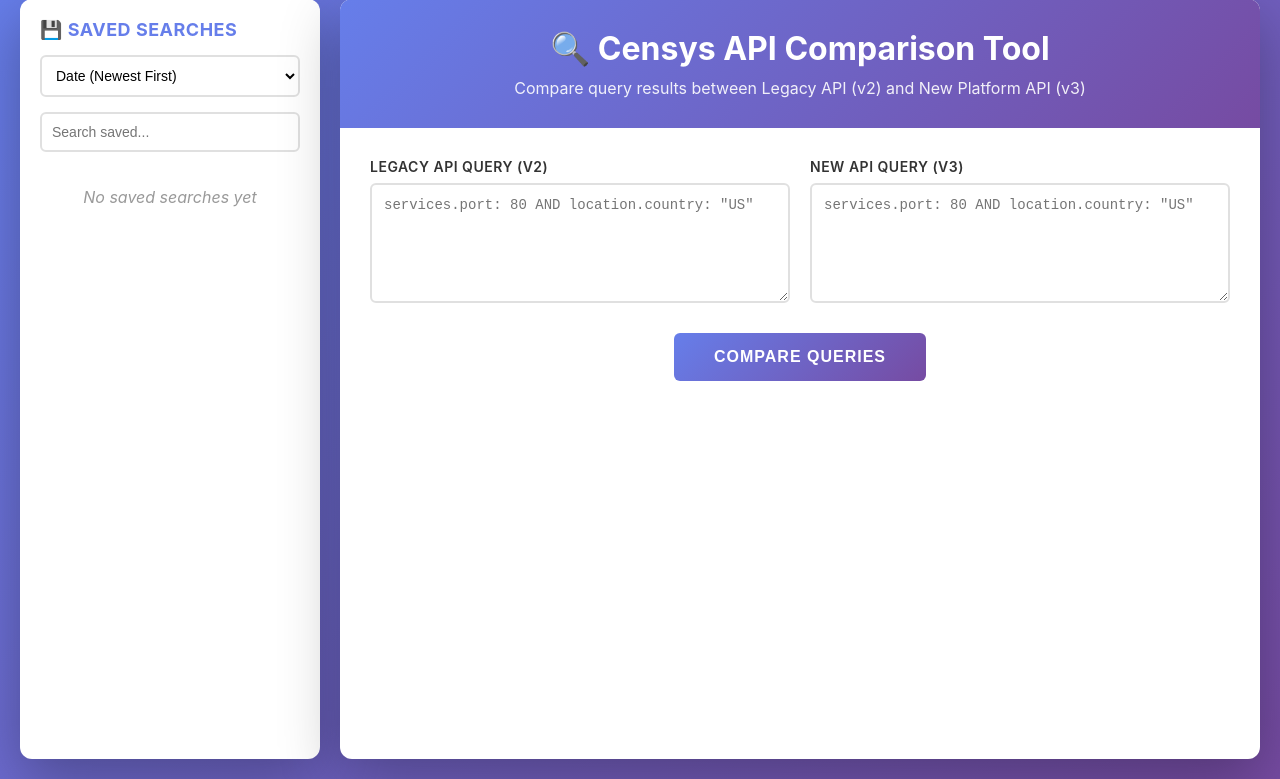
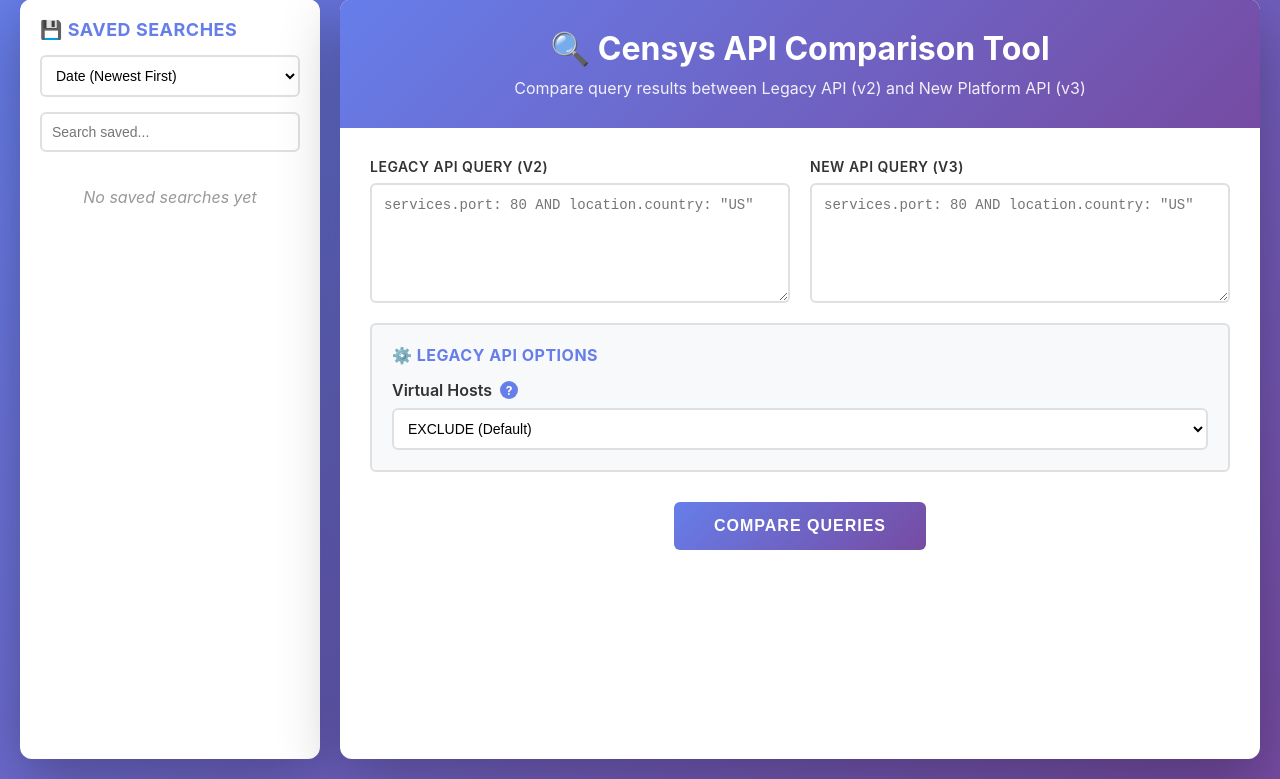
Before and after one commit to jonathanbrooke/censys-api-comparison, a Flask app: page / in a window 1280 px wide. Shown: the part 21-800 px from the top of the page. Run offline with Flask 3, Linux system fonts and the light colour scheme; data that the repository does not hold is empty; parts of the project's set-up code (start-up, migrations or seed data) failed here and were passed over.

Commit message:
Add virtual_hosts parameter support for Legacy API
- Added virtual_hosts parameter to get_legacy_results() function
- Added dropdown selector in web UI with EXCLUDE/INCLUDE/ONLY options
- Added tooltip explaining virtual_hosts behavior
- Updated README with detailed API endpoint documentation

```diff
--- a/app.py
+++ b/app.py
@@ -55,7 +55,7 @@
     return text
 
 
-def get_legacy_results(query, limit=100):
+def get_legacy_results(query, limit=100, virtual_hosts="EXCLUDE"):
     """Fetch results from Legacy Censys API."""
     ips = set()
     total_hits = 0
@@ -65,7 +65,7 @@
     params = {
         "q": query,
         "per_page": limit,
-        "virtual_hosts": "EXCLUDE",
+        "virtual_hosts": virtual_hosts,
         "fields": ["ip"]
     }
 
@@ -167,6 +167,7 @@
     data = request.get_json()
     legacy_query = strip_quotes(data.get('legacy_query', ''))
     new_query = strip_quotes(data.get('new_query', ''))
+    virtual_hosts = data.get('virtual_hosts', 'EXCLUDE')
 
     if not legacy_query or not new_query:
         return jsonify({
@@ -174,7 +175,9 @@
         }), 400
 
     # Fetch results from both APIs
-    legacy_ips, legacy_total, legacy_error = get_legacy_results(legacy_query)
+    legacy_ips, legacy_total, legacy_error = get_legacy_results(
+        legacy_query, virtual_hosts=virtual_hosts
+    )
     new_ips, new_total, new_error = get_new_results(new_query)
 
     # Calculate differences
--- a/templates/index.html
+++ b/templates/index.html
@@ -433,6 +433,101 @@
             outline: none;
             border-color: #667eea;
         }
+
+        .options-section {
+            margin-top: 20px;
+            background: #f8f9fa;
+            border-radius: 6px;
+            padding: 20px;
+            border: 2px solid #e0e0e0;
+        }
+
+        .options-section h3 {
+            color: #667eea;
+            margin-bottom: 15px;
+            font-size: 16px;
+            text-transform: uppercase;
+            letter-spacing: 0.5px;
+        }
+
+        .option-group {
+            display: flex;
+            flex-direction: column;
+            gap: 8px;
+        }
+
+        .option-group label {
+            font-weight: 600;
+            color: #333;
+            display: flex;
+            align-items: center;
+            gap: 8px;
+        }
+
+        .option-group select {
+            padding: 10px;
+            border: 2px solid #e0e0e0;
+            border-radius: 6px;
+            font-size: 14px;
+            background: white;
+            cursor: pointer;
+        }
+
+        .option-group select:focus {
+            outline: none;
+            border-color: #667eea;
+        }
+
+        .tooltip {
+            position: relative;
+            cursor: help;
+            display: inline-flex;
+            align-items: center;
+            justify-content: center;
+            width: 18px;
+            height: 18px;
+            background: #667eea;
+            color: white;
+            border-radius: 50%;
+            font-size: 12px;
+            font-weight: bold;
+        }
+
+        .tooltip .tooltiptext {
+            visibility: hidden;
+            width: 300px;
+            background-color: #555;
+            color: #fff;
+            text-align: left;
+            border-radius: 6px;
+            padding: 10px;
+            position: absolute;
+            z-index: 1;
+            bottom: 125%;
+            left: 50%;
+            margin-left: -150px;
+            opacity: 0;
+            transition: opacity 0.3s;
+            font-size: 13px;
+            line-height: 1.4;
+            font-weight: normal;
+        }
+
+        .tooltip .tooltiptext::after {
+            content: "";
+            position: absolute;
+            top: 100%;
+            left: 50%;
+            margin-left: -5px;
+            border-width: 5px;
+            border-style: solid;
+            border-color: #555 transparent transparent transparent;
+        }
+
+        .tooltip:hover .tooltiptext {
+            visibility: visible;
+            opacity: 1;
+        }
     </style>
 </head>
 <body>
@@ -467,6 +562,23 @@
                     <div class="query-box">
                         <label for="new-query">New API Query (v3)</label>
                         <textarea id="new-query" placeholder='services.port: 80 AND location.country: "US"'></textarea>
+                    </div>
+                </div>
+
+                <div class="options-section">
+                    <h3>⚙️ Legacy API Options</h3>
+                    <div class="option-group">
+                        <label for="virtual-hosts">
+                            Virtual Hosts
+                            <span class="tooltip">?
+                                <span class="tooltiptext">Determine how to query Virtual Hosts. The default is EXCLUDE which will ignore any virtual hosts entries. When set to INCLUDE or ONLY virtual hosts will be present in the returned list of hits, with the latter returning only virtual hosts.</span>
+                            </span>
+                        </label>
+                        <select id="virtual-hosts">
+                            <option value="EXCLUDE">EXCLUDE (Default)</option>
+                            <option value="INCLUDE">INCLUDE</option>
+                            <option value="ONLY">ONLY</option>
+                        </select>
                     </div>
                 </div>
 
@@ -708,6 +820,7 @@
         async function compareQueries() {
             const legacyQuery = document.getElementById('legacy-query').value.trim();
             const newQuery = document.getElementById('new-query').value.trim();
+            const virtualHosts = document.getElementById('virtual-hosts').value;
 
             if (!legacyQuery || !newQuery) {
                 alert('Please enter both queries');
@@ -727,7 +840,8 @@
                     },
                     body: JSON.stringify({
                         legacy_query: legacyQuery,
-                        new_query: newQuery
+                        new_query: newQuery,
+                        virtual_hosts: virtualHosts
                     })
                 });
 
```
Also changed, not shown: README.md.
